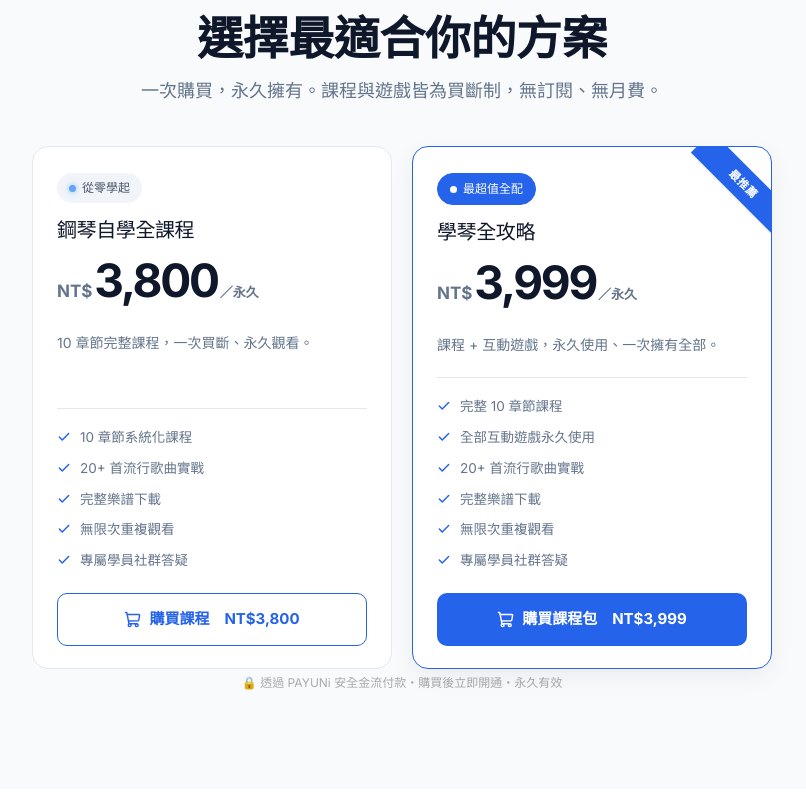
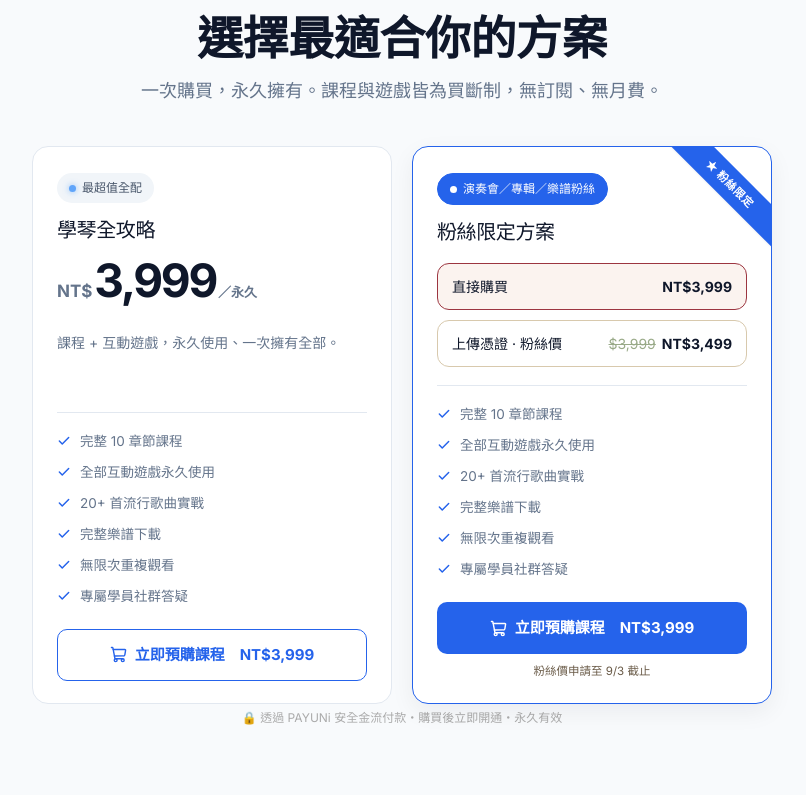
Before and after one commit to inrecmusic/inrecord, a Next.js app: page / in a window 1280 px wide. Shown: the part 8405-9200 px from the top of the page, without its empty margins (238-1044 px from the left). Built offline with nearby package versions, Linux system fonts and the light colour scheme; no server answers.

Commit message:
feat(fan): 方案區改兩卡（學琴全攻略 + 粉絲限定方案兩選項）
Co-Authored-By: Claude Sonnet 4.6 <noreply@anthropic.com>

```diff
--- a/app/HomeClient.jsx
+++ b/app/HomeClient.jsx
@@ -14,6 +14,7 @@ import {
 } from "lucide-react";
 import Logo from "@/components/Logo";
 import BuyModal from "@/components/BuyModal";
+import { isFanProofOpen } from "@/lib/fan-proof";
 import Countdown from "@/components/Countdown";
 import PointCarousel from "@/components/PointCarousel";
 import styles from "./page.module.css";
@@ -369,6 +370,8 @@ export default function HomeClient({ sale }) {
   const [buyOpen, setBuyOpen] = useState(false);
   const [selectedPlan, setSelectedPlan] = useState(PLANS[1]);
   const [menuOpen, setMenuOpen] = useState(false);
+  const [fanChoice, setFanChoice] = useState("direct");   // 粉絲卡選項
+  const [fanProofMode, setFanProofMode] = useState(false); // 傳給 BuyModal
   const [user, setUser] = useState(null);
   const [authError, setAuthError] = useState("");
   const [stats, setStats] = useState(null);
@@ -444,9 +447,10 @@ export default function HomeClient({ sale }) {
     }
   }, []);
 
-  function startBuy(plan) {
+  function startBuy(plan, opts = {}) {
     if (!user?.email) { window.location.href = "/classroom/login"; return; }
     setSelectedPlan(plan);
+    setFanProofMode(!!opts.fanProof);
     setBuyOpen(true);
   }
 
@@ -460,8 +464,15 @@ export default function HomeClient({ sale }) {
 
   // 購買鈕三態文案：開賣前 → 即將開賣；波段 → 立即預購；牌價（教室已開）→ 立即購買
   const buyLabel = !sale.onSale ? "即將開賣" : (sale.classroomOpen ? "立即購買課程" : "立即預購課程");
+  const buyShort = sale.classroomOpen ? "立即購買" : "立即預購";
   // Hero 優惠卡綁定主推方案（bundle）的波段定價
   const offer = sale.plans[PLANS[1].plan];
+
+  const fanRowStyle = (on) => ({
+    display: "flex", justifyContent: "space-between", alignItems: "center",
+    border: `1.5px solid ${on ? "#9c3540" : "#d8c9ad"}`, background: on ? "#fbf3ef" : "transparent",
+    borderRadius: 12, padding: "11px 14px", cursor: "pointer", fontSize: 14,
+  });
 
   return (
     <>
@@ -720,51 +731,58 @@ export default function HomeClient({ sale }) {
               <h2>選擇最適合你的方案</h2>
               <p>一次購買，永久擁有。課程與遊戲皆為買斷制，無訂閱、無月費。</p>
             </div>
-            <motion.div
-              className={styles.plansRow}
-              variants={stagger}
-              initial="hidden"
-              whileInView="visible"
-              viewport={{ once: true, margin: "-40px" }}
-            >
-              {PLANS.map(p => (
-                <motion.div
-                  key={p.plan}
-                  className={[styles.planCard, p.featured ? styles.planCardFeatured : ""].join(" ")}
-                  variants={fadeUp}
-                >
-                  {p.ribbon && <div className={styles.planRibbon}>{p.ribbon}</div>}
+            <motion.div className={styles.plansRow} variants={stagger} initial="hidden" whileInView="visible" viewport={{ once: true, margin: "-40px" }}>
+              {/* 學琴全攻略（bundle） */}
+              <motion.div className={styles.planCard} variants={fadeUp}>
                 <div className={styles.planHeaderRow}>
-                    <div className={`${styles.planPill} ${p.featured ? styles.planPillDark : ""}`}>
-                      <span className={styles.planPillDot} />
-                      {p.pillLabel}
+                  <div className={styles.planPill}><span className={styles.planPillDot} />最超值全配</div>
                 </div>
-                  </div>
-                  <h3 className={styles.planName}>{p.label}</h3>
-                  <div className={styles.planPriceBlock}>
-                    <div className={styles.planPriceRow}>
+                <h3 className={styles.planName}>學琴全攻略</h3>
+                <div className={styles.planPriceBlock}><div className={styles.planPriceRow}>
                   <span className={styles.planCurrency}>NT$</span>
-                      <span className={styles.planPrice}>{sale.plans[p.plan].price.toLocaleString()}</span>
+                  <span className={styles.planPrice}>{sale.plans[PLANS[1].plan].price.toLocaleString()}</span>
                   <span className={styles.planUnit}>／永久</span>
-                    </div>
-                  </div>
-                  <p className={styles.planDesc}>{p.desc}</p>
+                </div></div>
+                <p className={styles.planDesc}>課程 + 互動遊戲，永久使用、一次擁有全部。</p>
                 <ul className={styles.planFeatures}>
-                    {p.features.map(f => (
-                      <li key={f}><Check size={14} strokeWidth={2.5} />{f}</li>
-                    ))}
+                  {PLANS[1].features.map(f => <li key={f}><Check size={14} strokeWidth={2.5} />{f}</li>)}
                 </ul>
-                  <button
-                    className={`${styles.planBtn} ${p.featured ? styles.planBtnFeatured : ""}`}
-                    onClick={() => startBuy(p)}
-                    disabled={!sale.onSale}
-                    style={!sale.onSale ? { opacity: .55, cursor: "default" } : undefined}
-                  >
-                    <ShoppingCart size={17} />
-                    {sale.onSale ? `${p.cta}　NT$${sale.plans[p.plan].price.toLocaleString()}` : "即將開賣"}
+                <button className={styles.planBtn} onClick={() => startBuy(PLANS[1])} disabled={!sale.onSale}
+                  style={!sale.onSale ? { opacity: .55, cursor: "default" } : undefined}>
+                  <ShoppingCart size={17} />{sale.onSale ? `${buyLabel}　NT$${sale.plans[PLANS[1].plan].price.toLocaleString()}` : buyLabel}
                 </button>
               </motion.div>
-              ))}
+
+              {/* 粉絲限定方案（卡內兩選項） */}
+              <motion.div className={[styles.planCard, styles.planCardFeatured].join(" ")} variants={fadeUp}>
+                <div className={styles.planRibbon}>★ 粉絲限定</div>
+                <div className={styles.planHeaderRow}>
+                  <div className={`${styles.planPill} ${styles.planPillDark}`}><span className={styles.planPillDot} />演奏會／專輯／樂譜粉絲</div>
+                </div>
+                <h3 className={styles.planName}>粉絲限定方案</h3>
+                <div style={{ display: "flex", flexDirection: "column", gap: 10, margin: "4px 0 14px" }}>
+                  <label style={fanRowStyle(fanChoice === "direct")} onClick={() => setFanChoice("direct")}>
+                    <span>直接購買</span>
+                    <strong>NT$3,999</strong>
+                  </label>
+                  {isFanProofOpen() && (
+                    <label style={fanRowStyle(fanChoice === "proof")} onClick={() => setFanChoice("proof")}>
+                      <span>上傳憑證 · 粉絲價</span>
+                      <strong><s style={{ color: "#9a8", fontWeight: 400, marginRight: 6 }}>$3,999</s>NT$3,499</strong>
+                    </label>
+                  )}
+                </div>
+                <ul className={styles.planFeatures}>
+                  {PLANS[1].features.map(f => <li key={f}><Check size={14} strokeWidth={2.5} />{f}</li>)}
+                </ul>
+                <button className={`${styles.planBtn} ${styles.planBtnFeatured}`}
+                  onClick={() => startBuy(PLANS[1], { fanProof: fanChoice === "proof" })}
+                  disabled={!sale.onSale} style={!sale.onSale ? { opacity: .55, cursor: "default" } : undefined}>
+                  <ShoppingCart size={17} />
+                  {!sale.onSale ? buyLabel : fanChoice === "proof" ? `上傳憑證並${buyShort}　NT$3,499` : `${buyLabel}　NT$3,999`}
+                </button>
+                {isFanProofOpen() && <span style={{ fontSize: 11.5, color: "#6a5b48", marginTop: 8, display: "block", textAlign: "center" }}>粉絲價申請至 9/3 截止</span>}
+              </motion.div>
             </motion.div>
             <p className={styles.buySecurity}>🔒 透過 PAYUNi 安全金流付款・購買後立即開通・永久有效</p>
           </div>
@@ -850,7 +868,7 @@ export default function HomeClient({ sale }) {
         </div>
       </footer>
 
-      <BuyModal open={buyOpen} onClose={() => setBuyOpen(false)} plan={selectedPlan} email={user?.email} pricing={selectedPlan ? sale.plans[selectedPlan.plan] : undefined} onSale={sale.onSale} />
+      <BuyModal open={buyOpen} onClose={() => setBuyOpen(false)} plan={selectedPlan} email={user?.email} pricing={selectedPlan ? sale.plans[selectedPlan.plan] : undefined} onSale={sale.onSale} fanProof={fanProofMode} />
     </>
   );
 }
```
Lines whose indentation alone changed are shown as unchanged.
